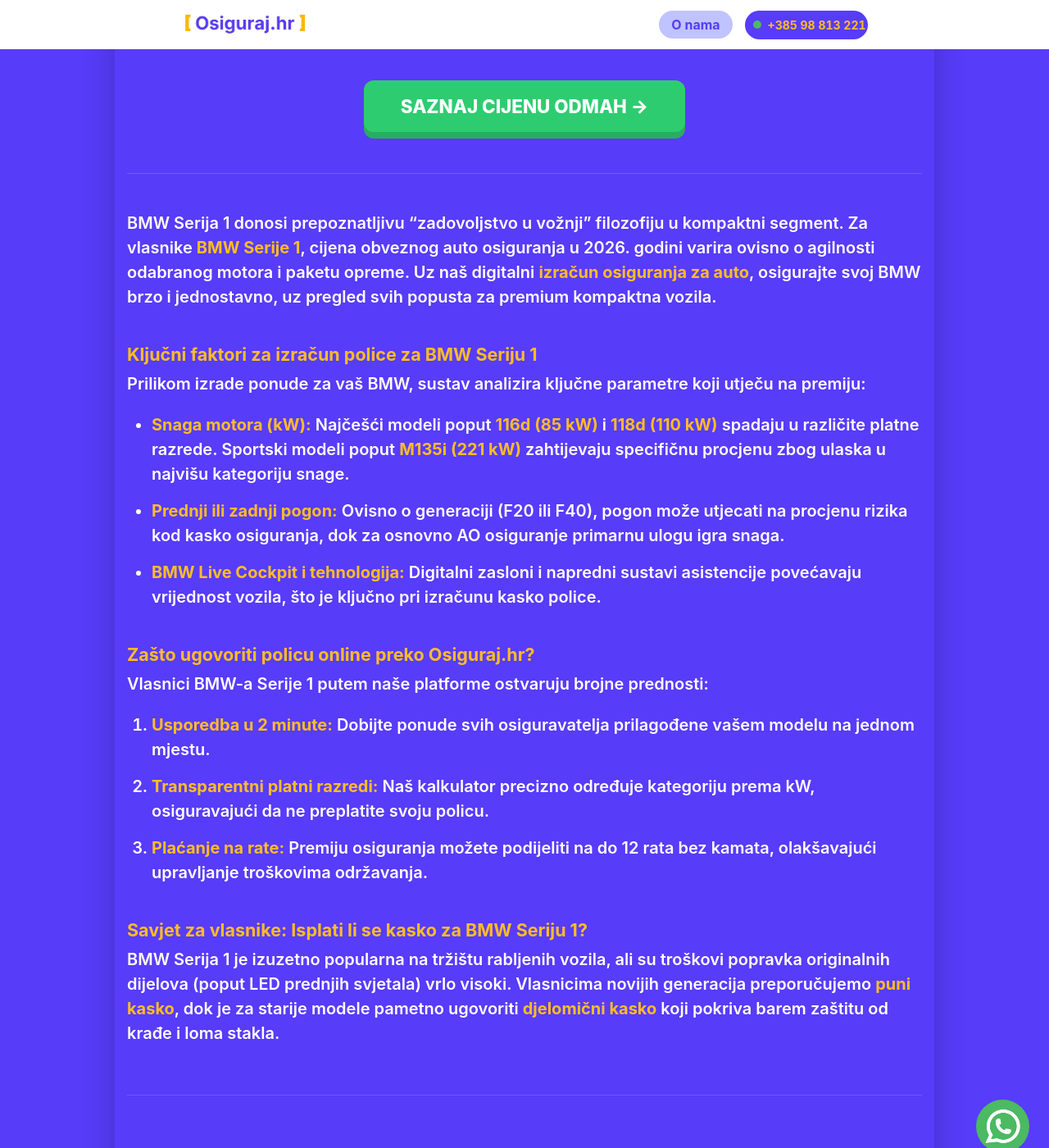
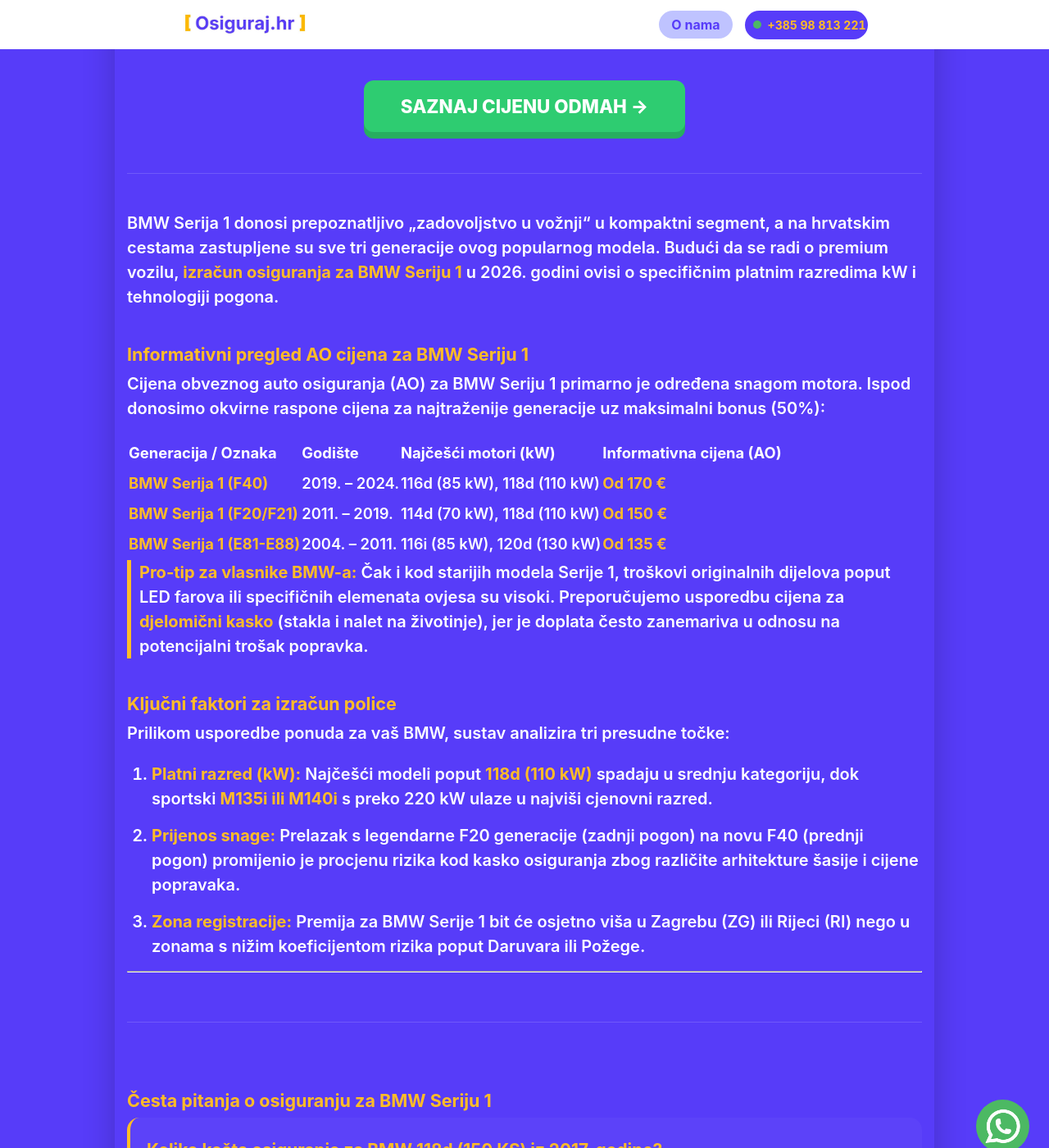
Before and after one commit to Filip-Gale/OsigurajHR, a Jekyll site: the page built from auto-osiguranje/bmw-serija-1.md, in a window 1280 px wide and 1400 px high, scrolled down 315 px. Shown: the whole window at 82% size. Built offline with Jekyll 4.4.1, drawn with Linux system fonts in a browser that asks for light colours; some of the changed text lies outside the part shown.

Commit message:
Update bmw-serija-1.md

```diff
--- a/auto-osiguranje/bmw-serija-1.md
+++ b/auto-osiguranje/bmw-serija-1.md
@@ -1,48 +1,80 @@
 ---
 layout: grad
 grad_ime: ""
-title: "Osiguranje za BMW Serija 1 | Izračun cijene prema kW (2026)"
+title: "Osiguranje za BMW Serija 1 | Cijene po godištima (2004-2024)"
 permalink: /auto-osiguranje/bmw-serija-1/
-description: "Saznajte točnu cijenu auto osiguranja za BMW Serija 1. Usporedite ponude za 116d, 118d i 120i modele uz online uštede do 30%."
+description: "Izračunajte cijenu osiguranja za BMW Serija 1. Provjerite informativne cijene za 116d, 118d i M135i modele po godištima. Uštedite do 30% uz online usporedbu."
 ---
 
-BMW Serija 1 donosi prepoznatljivu "zadovoljstvo u vožnji" filozofiju u kompaktni segment. Za vlasnike **BMW Serije 1**, cijena obveznog auto osiguranja u 2026. godini varira ovisno o agilnosti odabranog motora i paketu opreme. Uz naš digitalni **izračun osiguranja za auto**, osigurajte svoj BMW brzo i jednostavno, uz pregled svih popusta za premium kompaktna vozila.
+BMW Serija 1 donosi prepoznatljivo „zadovoljstvo u vožnji“ u kompaktni segment, a na hrvatskim cestama zastupljene su sve tri generacije ovog popularnog modela. Budući da se radi o premium vozilu, **izračun osiguranja za BMW Seriju 1** u 2026. godini ovisi o specifičnim platnim razredima kW i tehnologiji pogona.
 
-### Ključni faktori za izračun police za BMW Seriju 1
+### Informativni pregled AO cijena za BMW Seriju 1
 
-Prilikom izrade ponude za vaš BMW, sustav analizira ključne parametre koji utječu na premiju:
+Cijena obveznog auto osiguranja (AO) za BMW Seriju 1 primarno je određena snagom motora. Ispod donosimo okvirne raspone cijena za najtraženije generacije uz maksimalni bonus (50%):
 
-* **Snaga motora (kW):** Najčešći modeli poput **116d (85 kW)** i **118d (110 kW)** spadaju u različite platne razrede. Sportski modeli poput **M135i (221 kW)** zahtijevaju specifičnu procjenu zbog ulaska u najvišu kategoriju snage.
-* **Prednji ili zadnji pogon:** Ovisno o generaciji (F20 ili F40), pogon može utjecati na procjenu rizika kod kasko osiguranja, dok za osnovno AO osiguranje primarnu ulogu igra snaga.
-* **BMW Live Cockpit i tehnologija:** Digitalni zasloni i napredni sustavi asistencije povećavaju vrijednost vozila, što je ključno pri izračunu kasko police.
+| Generacija / Oznaka | Godište | Najčešći motori (kW) | Informativna cijena (AO) |
+| :--- | :--- | :--- | :--- |
+| **BMW Serija 1 (F40)** | 2019. – 2024. | 116d (85 kW), 118d (110 kW) | **Od 170 €** |
+| **BMW Serija 1 (F20/F21)** | 2011. – 2019. | 114d (70 kW), 118d (110 kW) | **Od 150 €** |
+| **BMW Serija 1 (E81-E88)** | 2004. – 2011. | 116i (85 kW), 120d (130 kW) | **Od 135 €** |
 
-### Zašto ugovoriti policu online preko Osiguraj.hr?
+> **Pro-tip za vlasnike BMW-a:** Čak i kod starijih modela Serije 1, troškovi originalnih dijelova poput LED farova ili specifičnih elemenata ovjesa su visoki. Preporučujemo usporedbu cijena za **djelomični kasko** (stakla i nalet na životinje), jer je doplata često zanemariva u odnosu na potencijalni trošak popravka.
 
-Vlasnici BMW-a Serije 1 putem naše platforme ostvaruju brojne prednosti:
+### Ključni faktori za izračun police
 
-1. **Usporedba u 2 minute:** Dobijte ponude svih osiguravatelja prilagođene vašem modelu na jednom mjestu.
-2. **Transparentni platni razredi:** Naš kalkulator precizno određuje kategoriju prema kW, osiguravajući da ne preplatite svoju policu.
-3. **Plaćanje na rate:** Premiju osiguranja možete podijeliti na do 12 rata bez kamata, olakšavajući upravljanje troškovima održavanja.
+Prilikom usporedbe ponuda za vaš BMW, sustav analizira tri presudne točke:
+1.  **Platni razred (kW):** Najčešći modeli poput **118d (110 kW)** spadaju u srednju kategoriju, dok sportski **M135i ili M140i** s preko 220 kW ulaze u najviši cjenovni razred.
+2.  **Prijenos snage:** Prelazak s legendarne F20 generacije (zadnji pogon) na novu F40 (prednji pogon) promijenio je procjenu rizika kod kasko osiguranja zbog različite arhitekture šasije i cijene popravaka.
+3.  **Zona registracije:** Premija za BMW Serije 1 bit će osjetno viša u Zagrebu (ZG) ili Rijeci (RI) nego u zonama s nižim koeficijentom rizika poput Daruvara ili Požege.
 
-### Savjet za vlasnike: Isplati li se kasko za BMW Seriju 1?
-
-BMW Serija 1 je izuzetno popularna na tržištu rabljenih vozila, ali su troškovi popravka originalnih dijelova (poput LED prednjih svjetala) vrlo visoki. Vlasnicima novijih generacija preporučujemo **puni kasko**, dok je za starije modele pametno ugovoriti **djelomični kasko** koji pokriva barem zaštitu od krađe i loma stakla.
+---
 
 <div class="faq-section">
-    <h3>FAQ: Sve što trebate znati o osiguranju za BMW Seriju 1</h3>
+    <h3>Česta pitanja o osiguranju za BMW Seriju 1</h3>
+
+    <div class="faq-item">
+        <h4>Koliko košta osiguranje za BMW 118d (150 KS) iz 2017. godine?</h4>
+        <p>Za model od 110 kW (150 KS) s 50% bonusa, prosječna cijena obveznog osiguranja u gradovima poput Zagreba najčešće se kreće između 165 € i 190 €.</p>
+    </div>
 
     <div class="faq-item">
         <h4>Je li osiguranje skuplje za M-Sport modele?</h4>
-        <p>Osnovna AO polica ovisi o kilovatima (kW), a ne o vizualnom paketu. Međutim, kasko polica može biti nešto skuplja zbog veće vrijednosti specifičnih M-Sport dijelova.</p>
+        <p>Osnovno AO osiguranje ovisi isključivo o kilovatima (kW). Međutim, kasko osiguranje može biti skuplje za M-Sport pakete zbog veće vrijednosti branika, felgi i specifične unutrašnjosti.</p>
     </div>
 
     <div class="faq-item">
-        <h4>Mogu li prenijeti bonus s drugog vozila na svoj prvi BMW?</h4>
-        <p>Da, vaš stečeni bonus je vezan uz vas kao osobu. Koristeći naš <strong>izračun osiguranja za auto</strong>, automatski ćemo primijeniti vaš popust na novu policu.</p>
-    </div>
-
-    <div class="faq-item">
-        <h4>Što pokriva polica u slučaju kvara na cesti?</h4>
-        <p>Osnovno AO osiguranje pokriva štetu prema trećim osobama. Za pomoć u slučaju kvara, preporučujemo ugovaranje dodatne usluge <strong>asistencije na cesti</strong>.</p>
+        <h4>Mogu li ugovoriti policu online za BMW iz uvoza?</h4>
+        <p>Da! Čim dobijete dokumentaciju za uvoz, naš kalkulator omogućuje unos podataka za izračun, što je ključno za postupak prve registracije u Hrvatskoj.</p>
     </div>
 </div>
+
+<script type="application/ld+json">
+{
+  "@context": "https://schema.org",
+  "@type": "FAQPage",
+  "mainEntity": [{
+    "@type": "Question",
+    "name": "Koliko košta osiguranje za BMW 118d (150 KS) iz 2017. godine?",
+    "acceptedAnswer": {
+      "@type": "Answer",
+      "text": "Za BMW 118d od 110 kW, cijena obveznog osiguranja s maksimalnim bonusom iznosi otprilike 165 do 190 EUR, ovisno o gradu registracije."
+    }
+  },
+  {
+    "@type": "Question",
+    "name": "Je li osiguranje skuplje za M-Sport modele?",
+    "acceptedAnswer": {
+      "@type": "Answer",
+      "text": "AO polica ovisi o kW, ali kasko premija može biti viša zbog specifičnih i skupljih M-Sport dijelova eksterijera i interijera."
+    }
+  },
+  {
+    "@type": "Question",
+    "name": "Mogu li ugovoriti policu online za BMW iz uvoza?",
+    "acceptedAnswer": {
+      "@type": "Answer",
+      "text": "Da, online kalkulator omogućuje trenutni izračun za vozila iz uvoza čim su poznati osnovni tehnički parametri (kW i godište)."
+    }
+  }]
+}
+</script>
```
